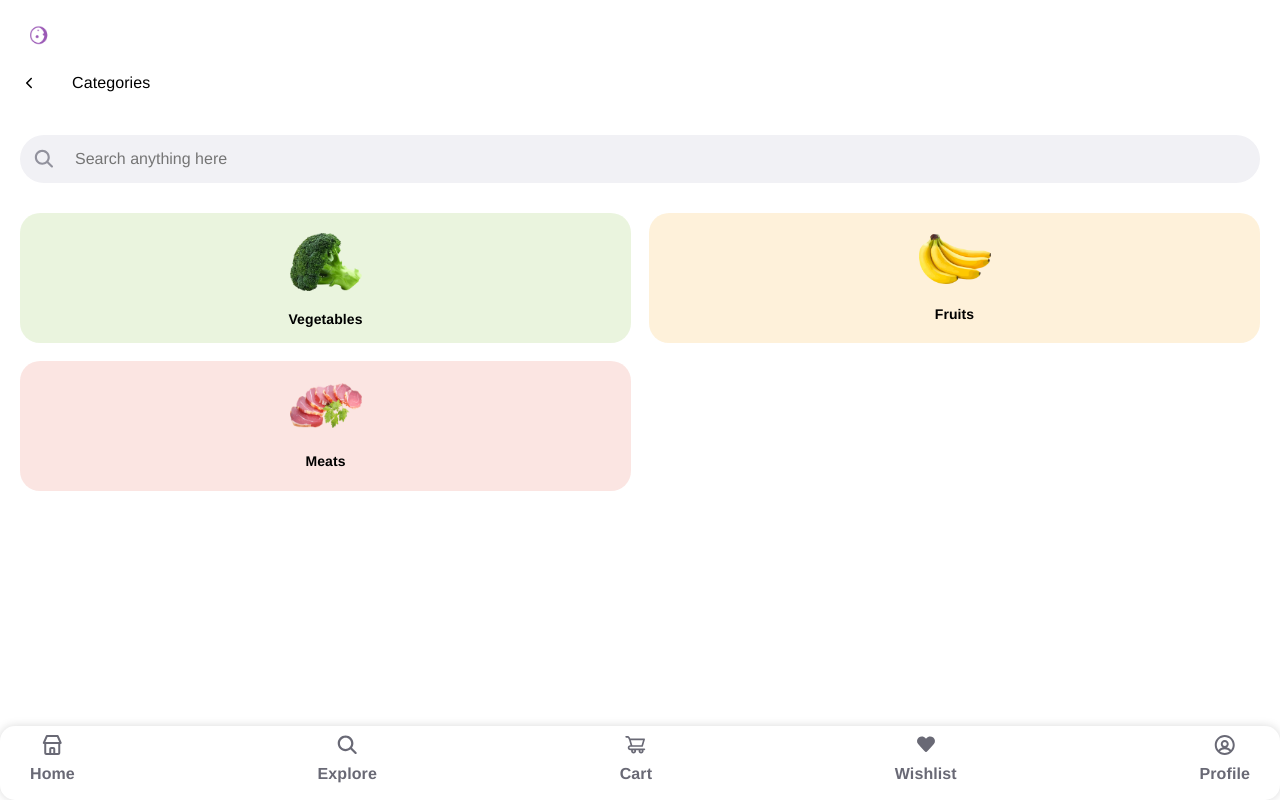
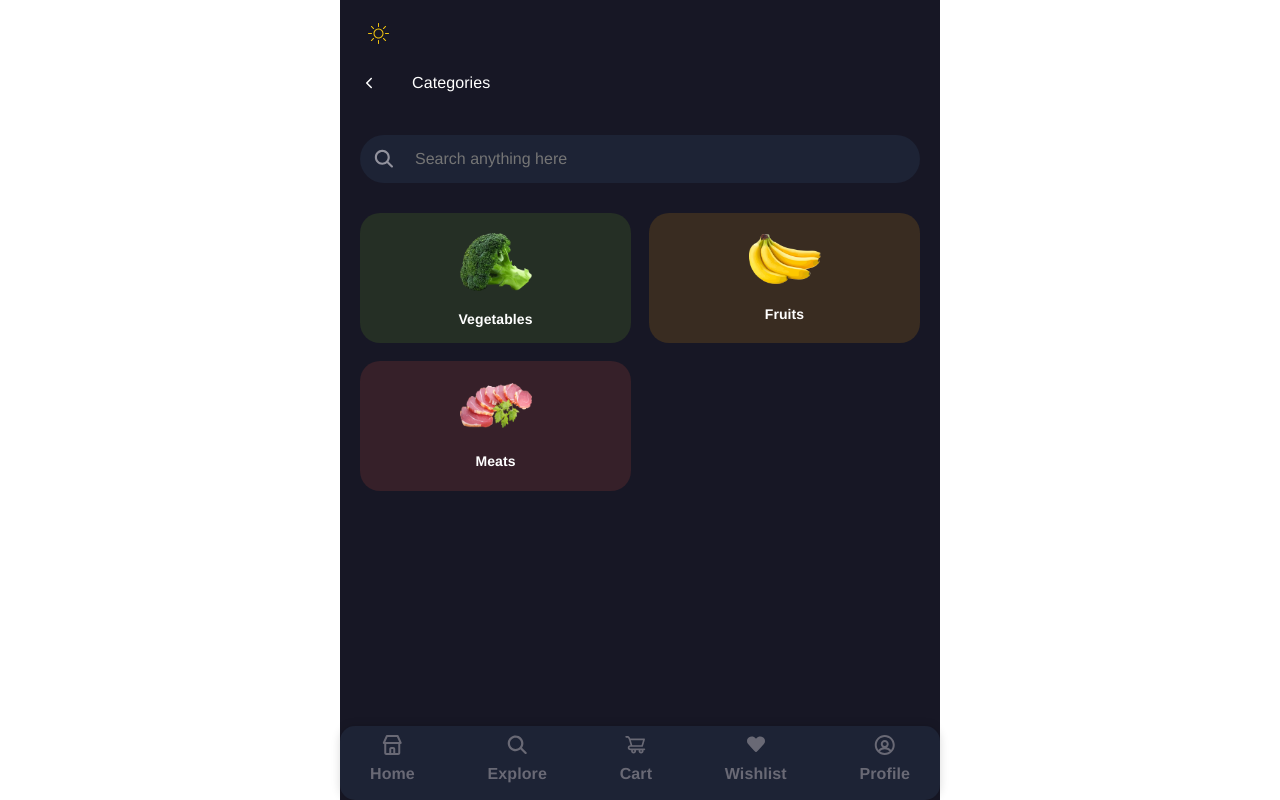
Before and after one commit to maystrova/organico-ui-kit, a React (Create React App) app: page / in a window 1280 px wide. Built offline with nearby package versions, Linux system fonts and the light colour scheme.

Commit message:
desktop view

```diff
--- a/src/Components/Layout/index.tsx
+++ b/src/Components/Layout/index.tsx
@@ -41,13 +41,18 @@ import { GlobalStyle, StyledLayout, StyledSwitchMode } from './style'
 import light from 'Components/Layout/pics/light-mode.svg'
 import dark from 'Components/Layout/pics/dark-mode.png'
 
+enum THEMES {
+    LIGHT = 'LIGHT',
+    DARK = 'DARK',
+}
+
 const Layout = () => {
     const { store, dispatch } = useContext(OrganicContext)
-    const [theme, setTheme] = useState<'light' | 'dark'>('dark')
+    const [theme, setTheme] = useState<THEMES>(THEMES.LIGHT)
     const [user, setUser] = useState<User | null>(null)
 
     useEffect(() => {
-        if (theme === 'light') {
+        if (theme === THEMES.LIGHT) {
             dispatch({ action: ACTION.SWITCH_THEME, data: DARK })
         } else {
             dispatch({ action: ACTION.SWITCH_THEME, data: LIGHT })
@@ -83,12 +88,16 @@ const Layout = () => {
     }, [])
 
     const onSignInSubmit = () => {}
-    //
-    //
-    const signInWithPhoneNumber = () => {
-        firebase.auth().languageCode = 'it'
-        firebase.auth().useDeviceLanguage()
+
+    const handleSwitchTheme = (): void => {
+        const body = document.getElementsByTagName('body')
+        const newTheme: THEMES =
+            theme === THEMES.LIGHT ? THEMES.DARK : THEMES.LIGHT
+
+        body[0].setAttribute('class', theme)
+        setTheme(newTheme)
     }
+
     //
     // const verifier = window.recaptchaVerifier = new firebase.auth.RecaptchaVerifier('sign-in-button')
     //
@@ -113,15 +122,11 @@ const Layout = () => {
         <BrowserRouter>
             <StyledLayout>
                 <GlobalStyle />
-                <StyledSwitchMode
-                    onClick={() =>
-                        setTheme(theme === 'light' ? 'dark' : 'light')
-                    }
-                >
+                <StyledSwitchMode onClick={handleSwitchTheme}>
                     <Icon
                         alt={'Switch mode'}
                         size={ICON_SIZE.X_MEDIUM}
-                        src={theme === 'light' ? light : dark}
+                        src={theme === THEMES.LIGHT ? light : dark}
                     />
                 </StyledSwitchMode>
                 <Switch>
--- a/src/Components/Layout/style.tsx
+++ b/src/Components/Layout/style.tsx
@@ -1,6 +1,14 @@
 import styled, { createGlobalStyle } from 'styled-components'
 
 const GlobalStyle = createGlobalStyle`
+  .LIGHT {
+    background-color: white;
+  }
+
+  .DARK {
+    background-color: #171725;
+  }
+
 body {
     margin: 0;
     letter-spacing: 0.1px;
@@ -19,7 +27,10 @@ const StyledLayout = styled.div`
     padding: 20px;
     background-color: ${props => props.theme.appBackground};
     color: ${props => props.theme.color};
-    min-height: 800px;
+    height: 100vh;
+    max-width: 600px;
+    margin: 0 auto;
+    position: relative;
 `
 
 const StyledSwitchMode = styled.button`
--- a/src/Components/Menu/style.tsx
+++ b/src/Components/Menu/style.tsx
@@ -1,7 +1,7 @@
 import styled from 'styled-components'
 
 const StyledMenuContainer = styled.div`
-    position: fixed;
+    position: absolute;
     bottom: 0;
     left: 0;
     right: 0;
```
